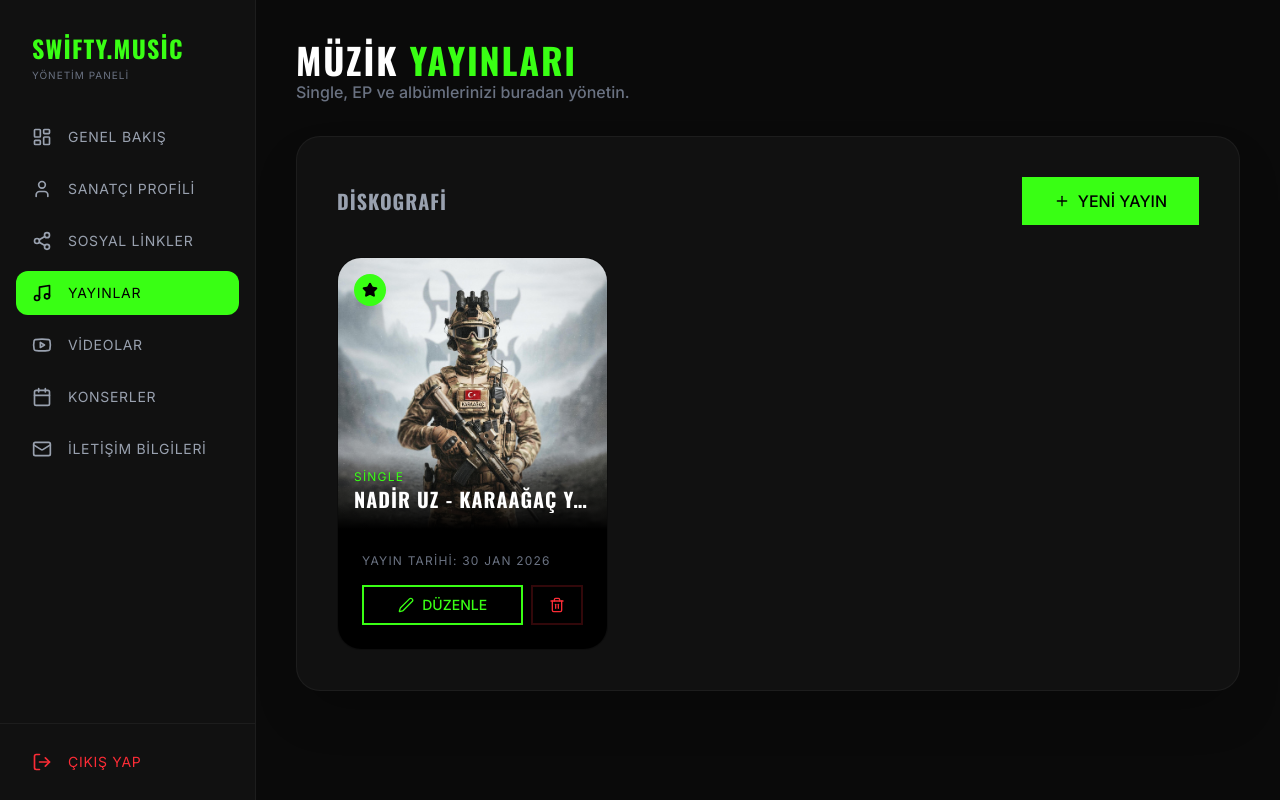
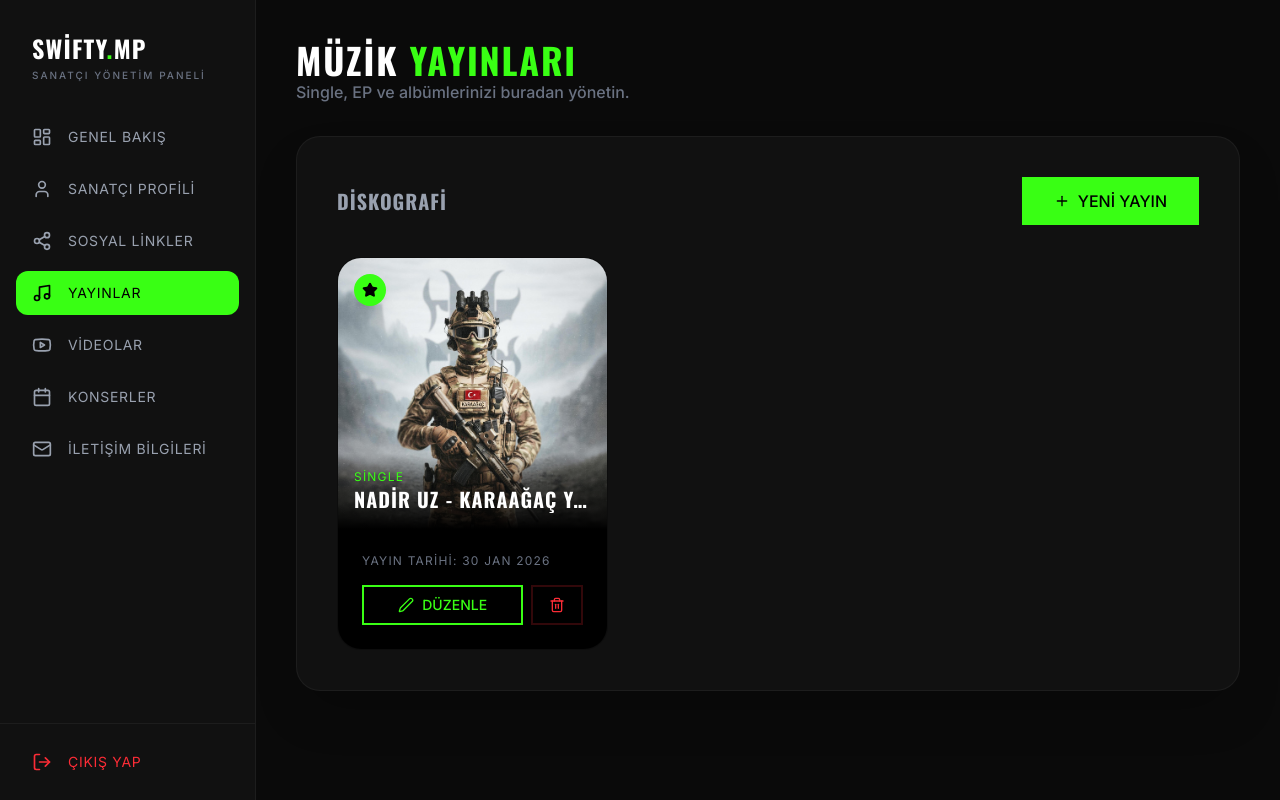
Before and after one commit to swiftyecommerce/nadiruz, a Next.js app: page /admin/dashboard/releases in a window 1280 px wide. Built offline with nearby package versions, Linux system fonts and the light colour scheme.

Commit message:
style: update admin branding to Swifty.MP format

```diff
--- a/src/components/admin/AdminSidebar.tsx
+++ b/src/components/admin/AdminSidebar.tsx
@@ -38,11 +38,11 @@ export function AdminSidebar() {
     return (
         <div className="w-64 bg-[#111111] border-r border-white/5 flex flex-col min-h-screen">
             <div className="p-8">
-                <h1 className="text-2xl font-oswald font-bold tracking-widest text-[#39ff14]">
-                    Swifty.Music
+                <h1 className="text-2xl font-bold tracking-tighter text-white">
+                    Swifty<span className="text-[#39ff14]">.</span>MP
                 </h1>
-                <p className="text-gray-500 text-[10px] uppercase tracking-widest mt-1">
-                    Yönetim Paneli
+                <p className="text-gray-500 text-[10px] font-medium uppercase tracking-[0.2em] mt-1">
+                    Sanatçı Yönetim Paneli
                 </p>
             </div>
 
```
